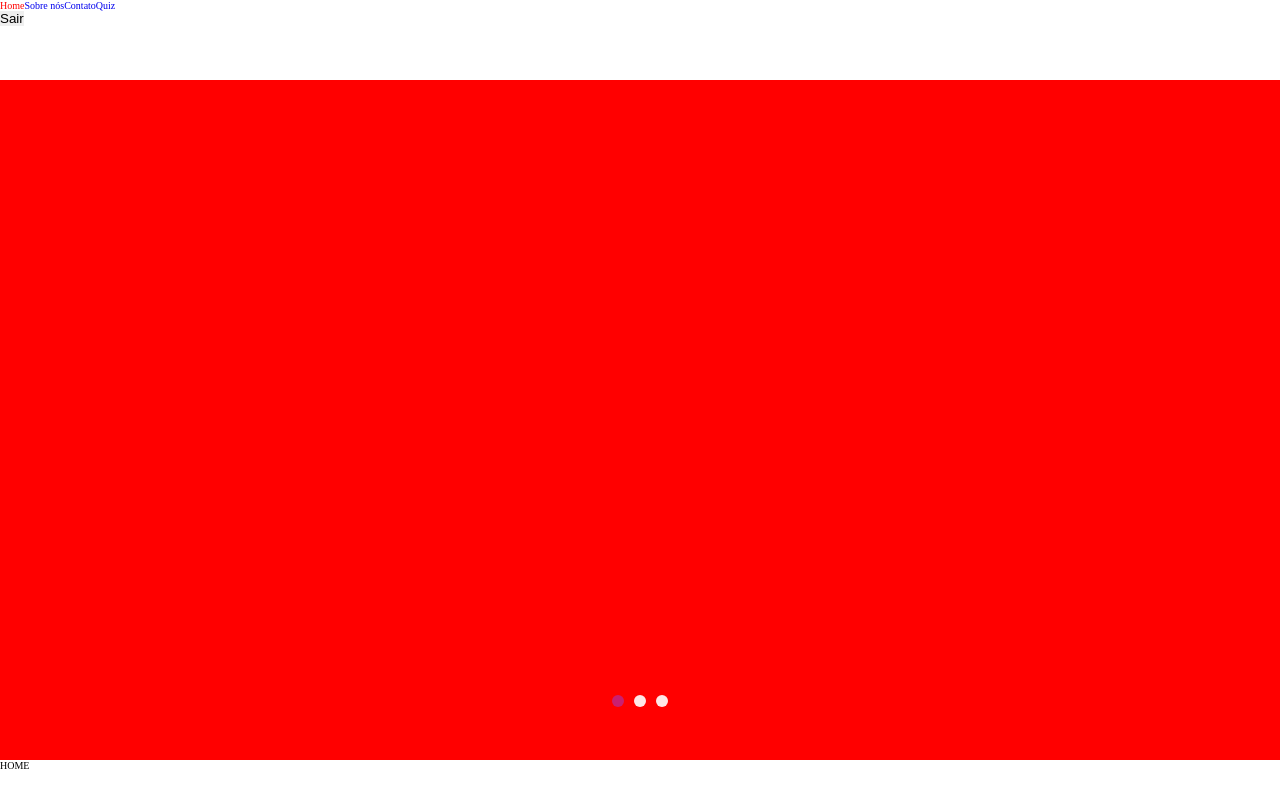
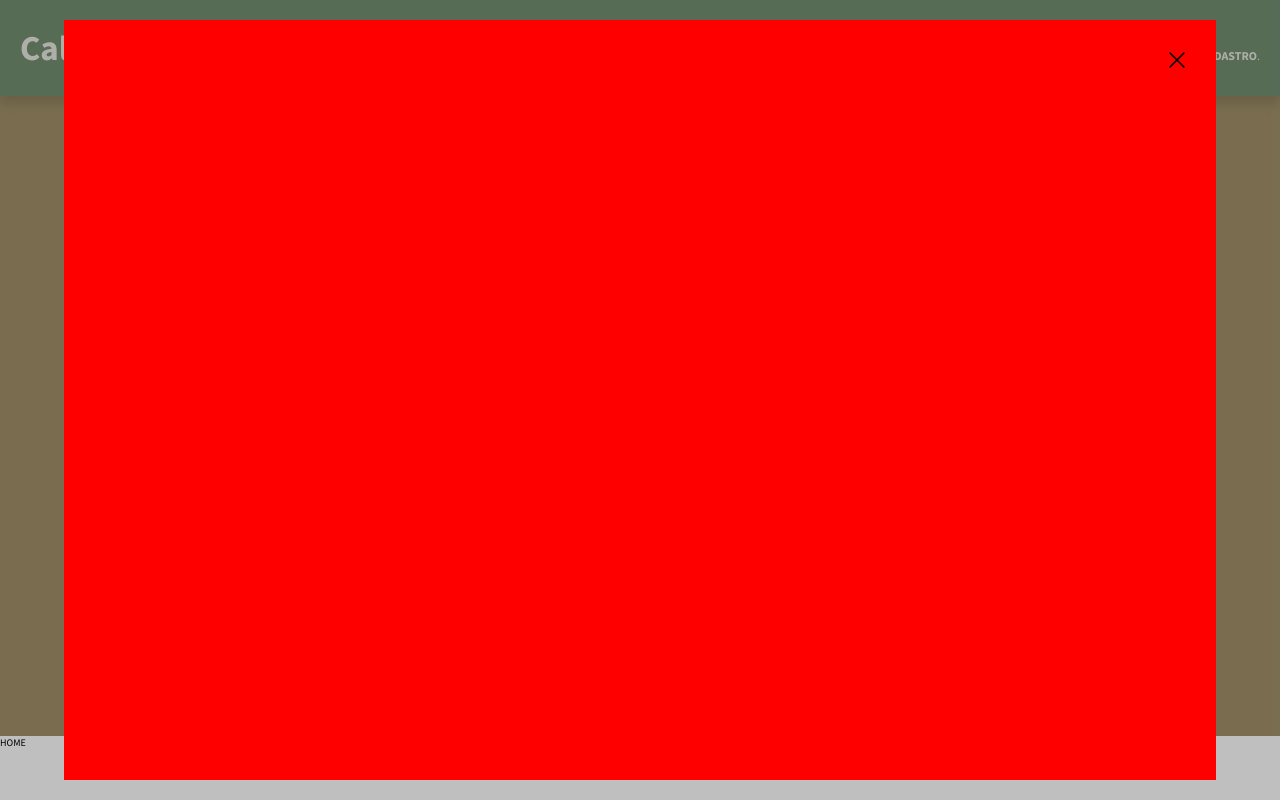
Before and after one commit to Gustavonn07/Calmty, a React (Vite) app: page / in a window 1280 px wide. Both pictures are taken after a click on the button "Entrar". Built offline with nearby package versions, Linux system fonts and the light colour scheme; the HTML template or start-up script is replaced by a standard one.

Commit message:
add: adicionando logica no modal e animação

```diff
--- a/index.html
+++ b/index.html
@@ -2,7 +2,9 @@
 <html lang="en">
   <head>
     <meta charset="UTF-8" />
-    <link rel="icon" type="image/svg+xml" href="/vite.svg" />
+    <link rel="preconnect" href="https://fonts.googleapis.com">
+    <link rel="preconnect" href="https://fonts.gstatic.com" crossorigin>
+    <link href="https://fonts.googleapis.com/css2?family=Source+Sans+3:ital,wght@0,400;0,600;0,700;1,700&display=swap" rel="stylesheet">
     <meta name="viewport" content="width=device-width, initial-scale=1.0" />
     <title>Vite + React</title>
     <style>
@@ -13,11 +15,39 @@
         box-sizing: border-box;
         text-decoration: none;
         list-style: none;
+        font-family: 'Source Sans 3', sans-serif;
       }
 
       html {
         font-size: 62.5%;
       }
+
+      .modal-open {
+        overflow: hidden;
+      }
+
+      :root {
+        --color-white: #ebe9e2;
+        --color-black: #35342e;
+
+        --color-primary-0: #90b48f;
+        --color-primary-1: #739072;
+        --color-primary-2: #4F6F52;
+        --color-primary-3: #3A4D39;
+        --color-primary-4: #263325;
+
+        --color-secondary-0: #ECE3CE;
+        --color-secondary-1: #d1c4a5;
+        --color-secondary-2: #a3926a;
+        --color-secondary-3: #85734b;
+        --color-secondary-4: #6e5b2e;
+
+        --shadow-20: #00000020;
+        --shadow-40: #00000040;
+        --shadow-60: #00000060;
+        --shadow-80: #00000080;
+      }
+
     </style>
   </head>
   <body>
--- a/src/components/LoginModal/index.jsx
+++ b/src/components/LoginModal/index.jsx
@@ -1,11 +1,75 @@
+/* eslint-disable react/prop-types */
+import styled from "styled-components";
+import { GrClose } from "react-icons/gr";
 
-const LoginModal = () => {
+
+const LoginModal = (props) => {
 
     return (
         <>
-
+            <Modal>
+                <Modal__container id="modal">
+                    <Modal__close onClick={() => props.handleCloseModal()}><GrClose /></Modal__close>
+                </Modal__container>
+            </Modal>
         </>
     )
 }
 
+const Modal = styled.section`
+    position: fixed;
+    top: 50%;
+    left: 50%;
+    transform: translate(-50%, -50%);
+    width: 100vw;
+    height: 100vh;
+    background-color: var(--shadow-40);
+    display: flex;
+    justify-content: center;
+    align-items: center;
+`;
+
+const Modal__container = styled.div`
+    width: 90%;
+    height: 95%;
+    background-color: red;
+    position: relative;
+
+    animation: open forwards .3s;
+
+    @keyframes open {
+        0% {
+            left: -100%;
+        }
+
+        100% {
+            left: 0%;
+        }
+    }
+
+    &.closing {
+        animation: close forwards .3s;
+
+        @keyframes close {
+            0% {
+                left: 0%;
+            }
+
+            100% {
+                left: -100%;
+            }
+        }
+    }
+`;
+
+const Modal__close = styled.button`
+    position: absolute;
+    top: 4%;
+    right: 2.5%;
+
+    background-color: transparent;
+    font-size: 2rem;
+    cursor: pointer;
+`;
+
 export default LoginModal;
--- a/src/components/Navbar/index.jsx
+++ b/src/components/Navbar/index.jsx
@@ -1,54 +1,68 @@
 import { useEffect, useState } from "react";
 import styled from "styled-components";
+import LoginModal from "../LoginModal";
 
 const Navbar = () => {
 
-    const [linkSelecionado, setLinkSelecionado] = useState(0);
-    const [logado, setLogado] = useState(0);
-
     useEffect(() => {
-        const linkGuardadoSelecionado = localStorage.getItem('linkSelecionado');
         const estaLogado = localStorage.getItem('logado');
 
         if(estaLogado) {
             setLogado(parseInt(estaLogado, 10));
         }
 
-        if(linkGuardadoSelecionado) {
-            setLinkSelecionado(parseInt(linkGuardadoSelecionado, 10));
-        }
-
     }, []);
 
-    const handleLinkSelecionado = (index) => {
-        setLinkSelecionado(index);
-        localStorage.setItem('linkSelecionado', index.toString());
+    let urlCompleta = window.location.href;
+    const [logado, setLogado] = useState(0);
+    const [modal, setModal] = useState(false);
+
+    const handleOpenModal = () => {
+        setModal(true);
+        document.body.classList.add('modal-open');
+    }
+
+    const handleCloseModal = () => {
+        const modal = document.getElementById('modal');
+
+        modal.classList.add('closing');
+
+        setTimeout(() => {
+
+            setModal(false);
+            document.body.classList.remove('modal-open');
+            modal.classList.remove('closing');
+        }, 250);
     }
 
     const handleLogar = (index) => {
+
         setLogado(index);
         localStorage.setItem('logado', index.toString())
+        document.body.classList.remove('modal-open');
     }
 
     return (
         <>
             <Navbar__container>
+                <Navbar__LOGO>Calmty</Navbar__LOGO>
+
                 <Navbar__ul>
 
                     <Navbar__li>
-                        <Navbar__link href="/" className={linkSelecionado == 0 && 'active'} onClick={() => handleLinkSelecionado(0)}> Home </Navbar__link>
+                        <Navbar__link href="/" className={urlCompleta == 'http://localhost:5173/' && 'active'}> Home </Navbar__link>
                     </Navbar__li>
 
                     <Navbar__li>
-                        <Navbar__link href="/about" className={linkSelecionado == 1 && 'active'} onClick={() => handleLinkSelecionado(1)}> Sobre nós </Navbar__link>
+                        <Navbar__link href="/about" className={urlCompleta == 'http://localhost:5173/about' && 'active'}> Sobre nós </Navbar__link>
                     </Navbar__li>
 
                     <Navbar__li>
-                        <Navbar__link href="/contact" className={linkSelecionado == 2 && 'active'} onClick={() => handleLinkSelecionado(2)}> Contato </Navbar__link>
+                        <Navbar__link href="/contact" className={urlCompleta == 'http://localhost:5173/contact' && 'active'}> Contato </Navbar__link>
                     </Navbar__li>
 
                     <Navbar__li>
-                        <Navbar__link href="/quiz" className={linkSelecionado == 3 && 'active'} onClick={() => handleLinkSelecionado(3)}> Quiz </Navbar__link>
+                        <Navbar__link href="/quiz" className={urlCompleta == 'http://localhost:5173/quiz' && 'active'}> Quiz </Navbar__link>
                     </Navbar__li>
 
                 </Navbar__ul>
@@ -56,13 +70,18 @@ const Navbar = () => {
                 <Navbar__login>
                     {
                         logado == 0 ? (
+                            <>
+                                <Navbar__btn onClick={() => handleOpenModal()}>Entrar</Navbar__btn>
 
-                            <Navbar__btn onClick={() => handleLogar(1)}>Entrar</Navbar__btn>
+                                { modal && <LoginModal handleCloseModal={handleCloseModal} handleLogar={handleLogar}/> }
 
+                                <Navbar__text><Navbar__span>Entre</Navbar__span> ou <br /> crie seu <Navbar__span>Cadastro</Navbar__span>.</Navbar__text>
+                            </>
                         ) : (
-
-                            <Navbar__btn onClick={() => handleLogar(0)}>Sair</Navbar__btn>
-
+                            <>
+                                <Navbar__img src="" alt=""/>
+                                <Navbar__btn onClick={() => handleLogar(0)}>Sair</Navbar__btn>
+                            </>
                         )
                     }
                 </Navbar__login>
@@ -72,31 +91,112 @@ const Navbar = () => {
 }
 
 const Navbar__container = styled.nav`
-    height: 10vh;
+    width: 100%;
+    height: 12vh;
+    display: flex;
+    gap: 8rem;
+    align-items: center;
+    padding: 0 2rem;
+    background-color: var(--color-primary-1);
+    box-shadow: 0 .8rem 1rem var(--shadow-20);
+    position: absolute;
+    z-index: 10;
 `;
+
+const Navbar__LOGO = styled.h2`
+    font-size: 3.5rem;
+    color: var(--color-white);
+`
 
 const Navbar__ul = styled.ul`
     display: flex;
+    align-items: center;
+    gap: 2rem;
 `;
 
 const Navbar__li = styled.li`
+    transition: all .2s;
+    text-shadow: 0 .2rem .5rem var(--shadow-20);
 
+    &:hover,
+    &:focus {
+        transform: translateY(-1px) scale(1.02);
+        text-shadow: 0 .3rem .6rem var(--shadow-40);
+    }
+
+    &:active {
+        text-shadow: 0 .3rem .6rem var(--shadow-20);
+        transform: translateY(-.5px) scale(1.01);
+    }
 `;
 
 const Navbar__link = styled.a`
-    transition: all .2s;
+    font-size: 2.8rem;
+    color: var(--color-white);
 
     &.active {
-        color: red;
+        position: relative;
+        animation: colorir forwards .3s;
+
+        @keyframes colorir {
+            0% {
+                color: var(--color-white);
+            }
+
+            100% {
+                color: var(--color-black);
+            }
+        }
+
+        &::before {
+            content: "";
+            position: absolute;
+            bottom: 0;
+            left: 0;
+            height: .2rem;
+            background-color: var(--color-black);
+            border-radius: 10rem;
+            animation: inicializar forwards .3s;
+
+            @keyframes inicializar {
+                0% {
+                    width: 0;
+                }
+
+                100% {
+                    width: 100%;
+                }
+            }
+        }
     }
 `;
 
 const Navbar__login = styled.div`
+    display: flex;
+    align-items: center;
+    gap: 1.8rem;
+    margin-left: auto;
+`;
+
+const Navbar__text = styled.p`
+    font-size: 1.2rem;
+    color: var(--color-white);
+`;
+
+const Navbar__span = styled.span`
+    text-transform: uppercase;
+    font-weight: bold;
+`;
+
+const Navbar__img = styled.img`
 
 `;
 
 const Navbar__btn = styled.button`
     cursor: pointer;
+    height: 3.8rem;
+    border-radius: .4rem;
+    padding: 0 1rem;
 `;
 
 export default Navbar;
--- a/src/components/Slider/index.jsx
+++ b/src/components/Slider/index.jsx
@@ -40,8 +40,8 @@ const Slider = () => {
 
 const Slider__container = styled.section`
     width: 100%;
-    height: 85vh;
-    background-color: red;
+    height: 92vh;
+    background-color: var(--color-secondary-2);
     overflow: hidden;
     position: relative;
 `
@@ -64,7 +64,7 @@ const Slider__content = styled.ul`
 
 const Slider__dots = styled.div`
     position: absolute;
-    bottom: 5.3rem;
+    bottom: 10%;
     left: 50%;
     transform: translateX(-50%);
     display: flex;
@@ -74,12 +74,12 @@ const Slider__dots = styled.div`
 const Slider__dot = styled.div`
     width: 1.2rem;
     height: 1.2rem;
-    background-color: #ffe6e6;
+    background-color: var(--color-white);
     border-radius: 100%;
-    transition: all .3s;
+    transition: all .28s;
 
     &.active {
-        background-color: #C92071;
+        background-color: var(--color-primary-2);
     }
 `;
 
```
